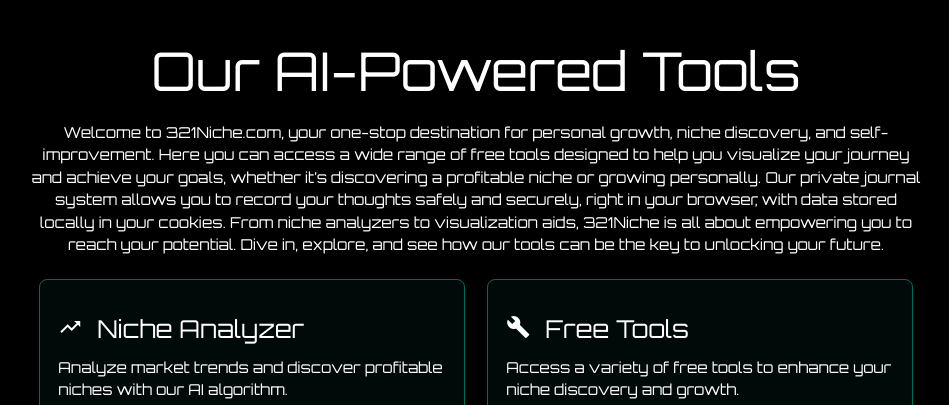
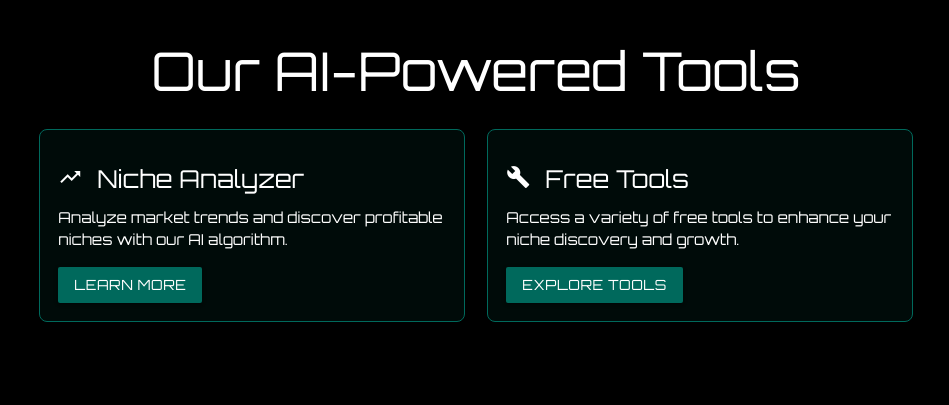
Before and after one commit to LifeUntainted/lifeuntainted.github.io, a Jekyll site: the page index.html, which Jekyll copies as it is, in a window 1280 px wide and 900 px high, scrolled down 606 px, cut to the strip 137-542 px from the top of the window. Shown: the whole strip, without its empty margins (164-1113 px from the left). Built offline with Jekyll 4.4.1, drawn with Linux system fonts in a browser that asks for light colours; some of the changed text lies outside the part shown.

Commit message:
Update index.html

```diff
--- a/index.html
+++ b/index.html
@@ -242,7 +242,7 @@
     <div class="container center-align hero-content">
       <h1 class="main-title">Discover Your Future Niche Today</h1>
       <p>Your journey to discovering a profitable niche starts here. We provide tools and guidance to help you turn your passion into income.</p>
-      <a href="#" class="btn waves-effect waves-light">Explore Tools Now</a>
+      <a href="tools.html" class="btn waves-effect waves-light" style="margin-top: 20px;">Explore Tools Now</a>
     </div>
   </div>
 
@@ -290,7 +290,6 @@
   <div class="ai-tools-section">
     <div class="container">
       <h2 class="center-align">Our AI-Powered Tools</h2>
-      <p class="center-align">Welcome to 321Niche.com, your one-stop destination for personal growth, niche discovery, and self-improvement. Here you can access a wide range of free tools designed to help you visualize your journey and achieve your goals, whether it’s discovering a profitable niche or growing personally. Our private journal system allows you to record your thoughts safely and securely, right in your browser, with data stored locally in your cookies. From niche analyzers to visualization aids, 321Niche is all about empowering you to reach your potential. Dive in, explore, and see how our tools can be the key to unlocking your future.</p>
       <div class="row">
         <div class="col s12 m6">
           <div class="ai-tools-box">
@@ -329,6 +328,13 @@
           <cite>- Rachel Martinez, Content Creator</cite>
         </div>
       </div>
+    </div>
+  </div>
+
+  <!-- Welcome Section -->
+  <div class="parallax-container" style="background: rgba(0, 0, 0, 0.9);">
+    <div class="container center-align" style="padding: 50px 0;">
+      <p>Welcome to 321Niche.com, your one-stop destination for personal growth, niche discovery, and self-improvement. Here you can access a wide range of free tools designed to help you visualize your journey and achieve your goals, whether it’s discovering a profitable niche or growing personally. Our private journal system allows you to record your thoughts safely and securely, right in your browser, with data stored locally in your cookies. From niche analyzers to visualization aids, 321Niche is all about empowering you to reach your potential. Dive in, explore, and see how our tools can be the key to unlocking your future.</p>
     </div>
   </div>
 
```
Also changed, not shown: other parts of index.html (+2 -1 lines).
